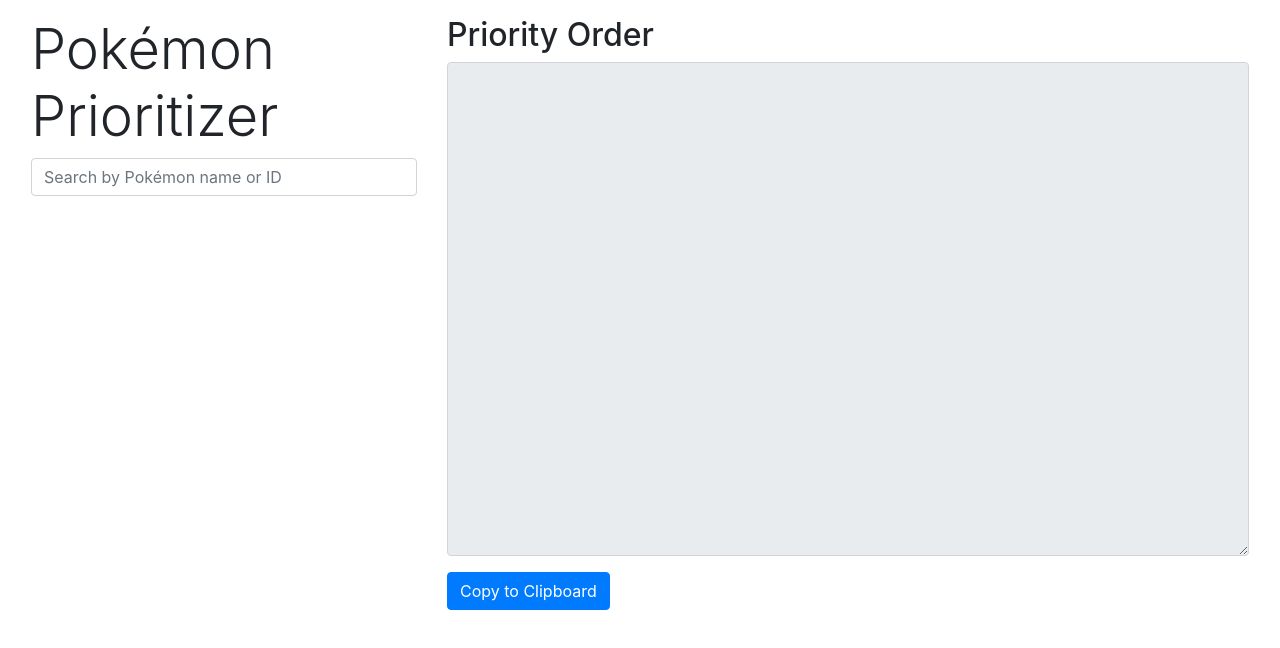
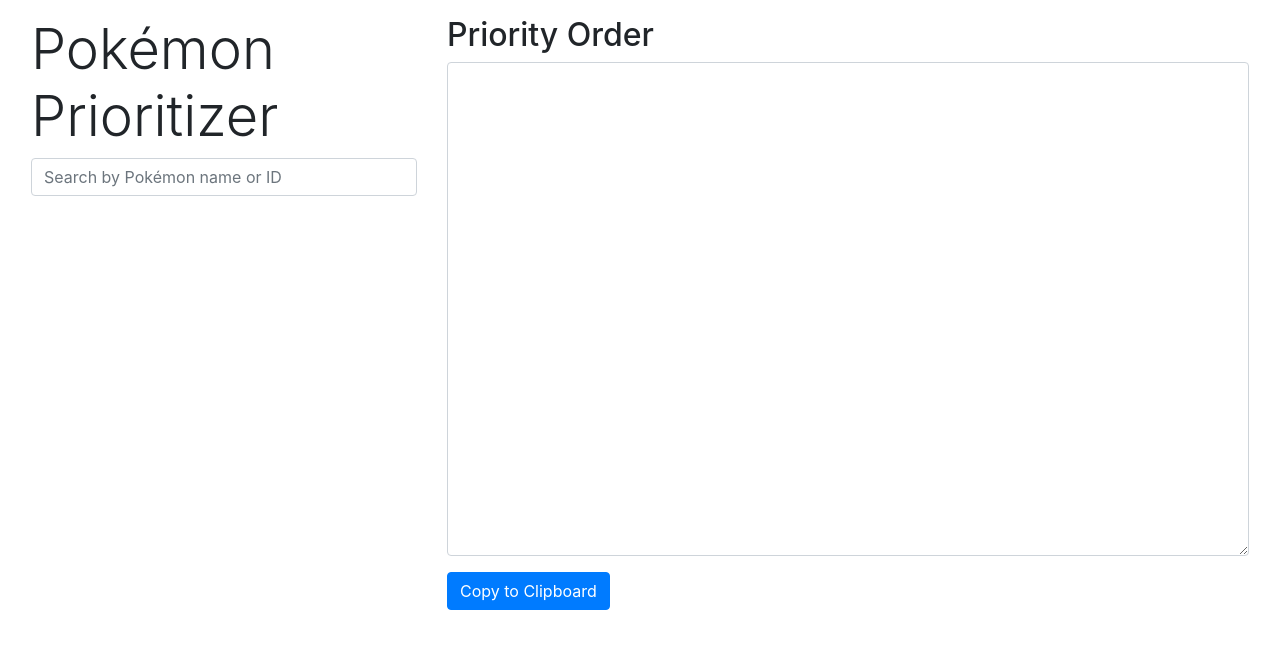
Before and after one commit to Thunderkill/pokemon-prioritizer, a plain HTML site: page index.html in a window 1280 px wide. Drawn offline with nearby package versions, Linux system fonts and the light colour scheme; no server answers.

Commit message:
fix: Resolve textarea validation error issue
Update HTML to include correct ID for the validation error element
Ensure the correct element is targeted in the script.js file

```diff
--- a/index.html
+++ b/index.html
@@ -44,7 +44,8 @@
         </div>
         <div class="col-lg-8">
           <h2 class="display-5">Priority Order</h2>
-          <textarea id="priority-order-text" class="form-control" rows="20" readonly></textarea>
+          <textarea class="form-control" id="priority-order-text" rows="20"></textarea>
+          <p class="text-danger" id="validation-error"></p>
           <div class="mt-3">
             <button id="fix-button" class="btn btn-danger" style="display: none">FIX</button>
             <button id="copy-button" class="btn btn-primary">Copy to Clipboard</button>
```
